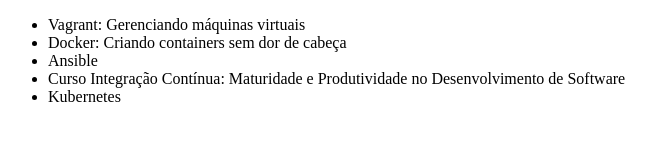
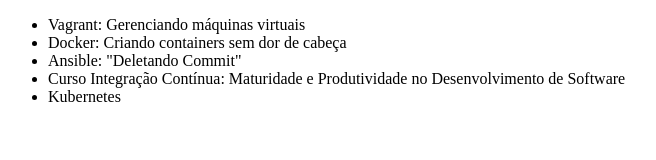
Before and after one commit to sabrinagomessilva/alura-git, a plain HTML site: page index.html in a window 1280 px wide. Shown: the whole page, without its empty margins (0-656 px from the left). Drawn offline with Linux system fonts and the light colour scheme.

Commit message:
Alterando nome do curso Ansible

```diff
--- a/index.html
+++ b/index.html
@@ -8,7 +8,7 @@
     <ul>
         <li>Vagrant: Gerenciando máquinas virtuais</li>
         <li>Docker: Criando containers sem dor de cabeça</li>
-        <li>Ansible</li>
+        <li>Ansible: "Deletando Commit"</li>
         <li>Curso Integração Contínua: Maturidade e Produtividade no Desenvolvimento de Software</li>
         <li>Kubernetes</li>
     </ul>
```
